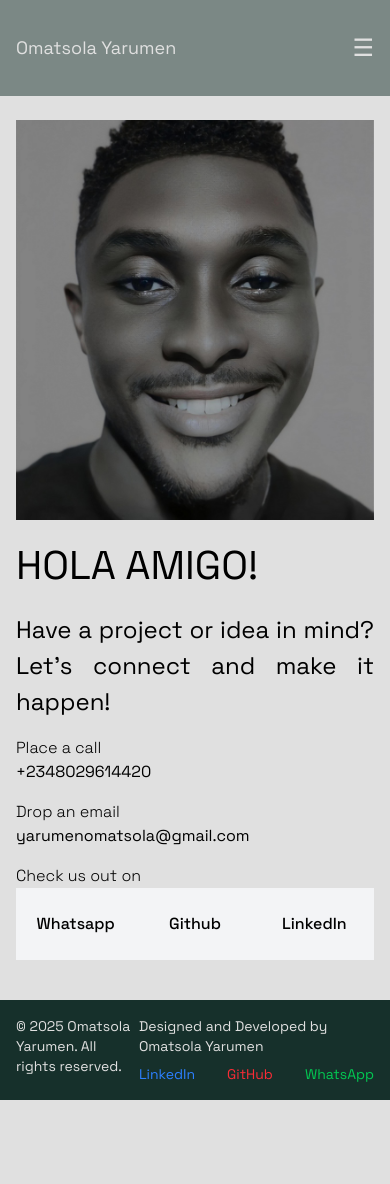
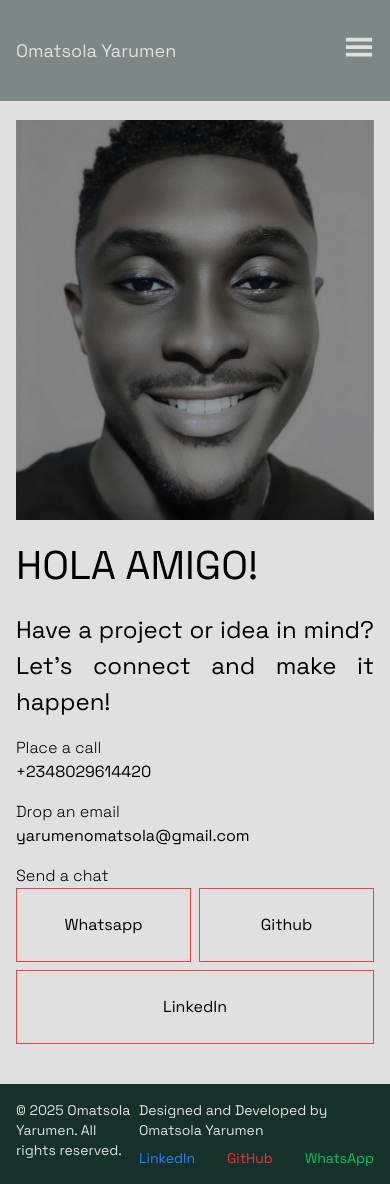
Before and after one commit to Omat-hub/omatsola_portfolio, a React (Vite) app: page /contact in a window 390 px wide. Before the commit the page ends 1100 px from the top, so only its background shows below. Built offline with nearby package versions, Linux system fonts and the light colour scheme.

Commit message:
hamburger

```diff
--- a/package.json
+++ b/package.json
@@ -16,6 +16,7 @@
     "gsap": "^3.12.7",
     "react": "^19.0.0",
     "react-dom": "^19.0.0",
+    "react-icons": "^5.5.0",
     "react-router-dom": "^7.5.1",
     "tailwind-scrollbar": "^4.0.2",
     "tailwindcss": "^4.1.4"
--- a/src/assets/components/Header.jsx
+++ b/src/assets/components/Header.jsx
@@ -1,5 +1,7 @@
 import { useState, useEffect } from "react";
 import { NavLink } from "react-router-dom";
+import { GiHamburgerMenu } from "react-icons/gi";
+import { AiOutlineClose } from "react-icons/ai";
 
 const Header = () => {
   const [scrolled, setScrolled] = useState(false);
@@ -34,7 +36,11 @@ const Header = () => {
             className="md:hidden text-2xl focus:outline-none"
             aria-label={isMenuOpen ? "Close menu" : "Open menu"}
           >
-            {isMenuOpen ? "✖" : "☰"}
+            {isMenuOpen ? (
+              <AiOutlineClose size={30} />
+            ) : (
+              <GiHamburgerMenu size={30} />
+            )}
           </button>
 
           <ul className="hidden md:flex space-x-6 text-lg">
@@ -56,27 +62,34 @@ const Header = () => {
 
       {/* Mobile menu placed here for full width */}
       <ul
-        className={`absolute top-[75px] left-0 w-full h-130 flex flex-col justify-center items-center  shadow-lg md:hidden text-offwhite bg-pantone transition-all duration-300 ease-in-out ${
+        className={`absolute top-[75px] left-0 w-full h-130 flex flex-col justify-center items-center  shadow-lg md:hidden text-offwhite bg-pantone transition-all duration-300 ease-in-out gap-6 ${
           isMenuOpen ? "flex opacity-100" : "hidden opacity-0"
         }`}
       >
-        <li className="p-8">
-          <NavLink to="/" onClick={() => setIsMenuOpen(false)}>
+        <li>
+          <NavLink
+            to="/"
+            onClick={() => setIsMenuOpen(false)}
+            className="py-6 px-40"
+          >
             Home
           </NavLink>
         </li>
-        <li className="p-8">
-          <NavLink to="/about" onClick={() => setIsMenuOpen(false)}>
+        <li>
+          <NavLink to="/about" onClick={() => setIsMenuOpen(false)}
+          className="py-6 px-40">
             About
           </NavLink>
         </li>
-        <li className="p-8">
-          <NavLink to="/explore" onClick={() => setIsMenuOpen(false)}>
+        <li>
+          <NavLink to="/explore" onClick={() => setIsMenuOpen(false)}
+          className="py-6 px-40">
             Explore
           </NavLink>
         </li>
-        <li className="p-8">
-          <NavLink to="/contact" onClick={() => setIsMenuOpen(false)}>
+        <li>
+          <NavLink to="/contact" onClick={() => setIsMenuOpen(false)}
+          className="py-6 px-40">
             Contact
           </NavLink>
         </li>
--- a/src/assets/components/ProjectCard.jsx
+++ b/src/assets/components/ProjectCard.jsx
@@ -7,7 +7,7 @@ const ProjectCard = ({ showAll = false }) => {
     <section className="pb-10">
       <ul className="grid grid-cols-1 gap-6 md:gap-10">
         {displayedProjects.map((project) => (
-          <li key={project.id} className=" shadow-lg hover:hover:scale-102 transition-all duration-300 overflow-hidden ">
+          <li key={project.id} className=" hover:shadow-lg hover:hover:scale-102 transition-all duration-300 overflow-hidden ">
             <Link
               to={`/project_details/${project.id}`}
               className="grid grid-cols-1 md:grid-cols-6"
--- a/src/screens/Contact.jsx
+++ b/src/screens/Contact.jsx
@@ -35,23 +35,23 @@ const Contact = () => {
         </div>
 
         <div className="md:col-span-2 self-end">
-          <p className="font-light">Check us out on</p>
-          <div className="flex flex-row text-center  font-medium justify-center ">
+          <p className="font-light">Send a chat</p>
+          <div className="flex  text-center flex-wrap justify-between w-full gap-2">
               <a
                 href="https://wa.me/qr/4CBTXBLTT4APO1"
-              className="flex-1 py-6  hover:bg-green-300 transition bg-gray-100"
+                className=" flex-1 hover:bg-green-300 hover:text-black transition btn"
               >
                 Whatsapp
               </a>
               <a
                 href="https://github.com/Omat-hubs"
-              className="flex-1 py-6  hover:bg-red-300 transition bg-gray-100"
+                className="flex-1 hover:bg-red-300 hover:text-black transition btn"
               >
                 Github
               </a>
               <a
                 href="https://www.linkedin.com/in/omatsolayarumen"
-              className="flex-1 py-6   hover:bg-blue-300 transition  bg-gray-100"
+                className="flex-1 hover:bg-blue-300 hover:text-black transition  btn"
               >
                 LinkedIn
               </a>
--- a/src/screens/Home.jsx
+++ b/src/screens/Home.jsx
@@ -43,7 +43,7 @@ const Home = () => {
       </section>
 
       {/* Second Section */}
-      <section className="flex flex-col md:flex-row h-[50vh] md:min-h-[60vh]  items-center md:items-center justify-end py-6 container-padding ">
+      <section className="flex flex-col md:flex-row md:min-h-[60vh]  items-center md:items-center justify-end pt-30 container-padding ">
         <div className="flex flex-col flex-1 items-start md:items-end justify-center gap-6 max-w-prose">
           <p className="text-xl text-justify md:text-left text-pantone">
             Frontend developer and UI designer focused on crafting
@@ -69,12 +69,12 @@ const Home = () => {
           Some Of My Works
         </h2>
         <ProjectCard showAll={false} />
-        <div className="grid grid-rows-2 pb-10  items-center justify-center">
-          <h2 className="text-2xl">Explore More Of My Works</h2>
+        <div className="grid grid-rows-2 pb-10 md:justify-self-end  items-center justify-center">
+          <h2 className="text-2xl md:text-3xl">Explore More Of My Works</h2>
 
           <div>
-            <div className="flex justify-center  w-full">
-              <Link to="/explore" className="btn-secondary">
+            <div className="flex justify-center w-full">
+              <Link to="/explore" className=" btn-secondary">
                 Explore →
               </Link>
             </div>
```
Also changed, not shown: 1 other file (tests, documents, lock files or other folders). Lines whose indentation alone changed are shown as unchanged.
